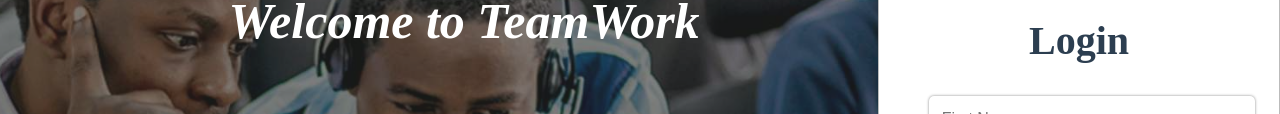
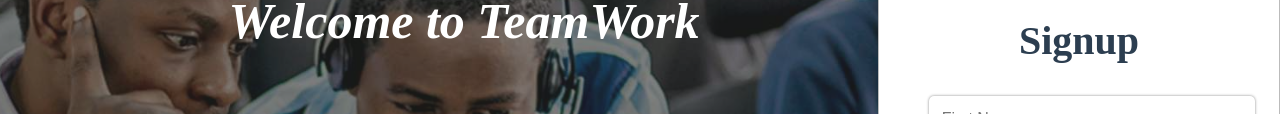
Before and after one commit to mwafrika/teamwork, a plain HTML site: page UI/html_files/signup.html in a window 1280 px wide. Shown: the part 220-334 px from the top of the page. Drawn offline with Linux system fonts and the light colour scheme; a script that the page names is missing.

Commit message:
ft(signup):create a signup page [start #168283923]

```diff
--- a/UI/html_files/signup.html
+++ b/UI/html_files/signup.html
@@ -46,7 +46,7 @@
           <div class="myForm">
             <form class="post_form">
               <div class="logo"><img src="../images/logo1.png" alt="logo"></div>
-              <p class="label">Login</p>
+              <p class="label">Signup</p>
               <div class="textFields">
               <div class="text1"><input type="text" id="clients" placeholder="First Name"></div>
               <div class="text1"><input type="password" id="passAdmin" placeholder="Last Name" value=""></div>
```
